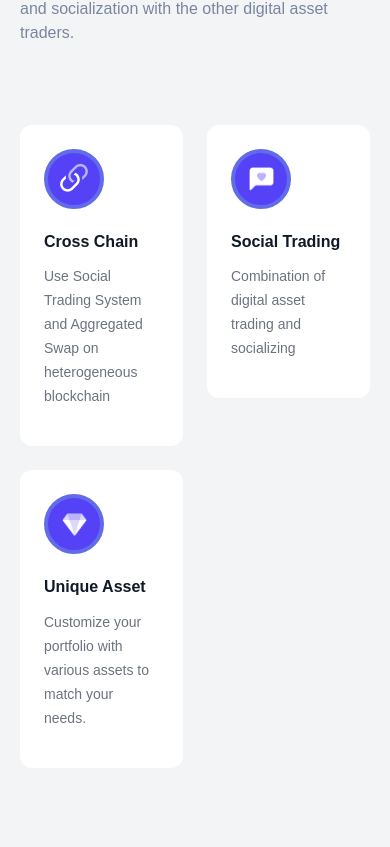
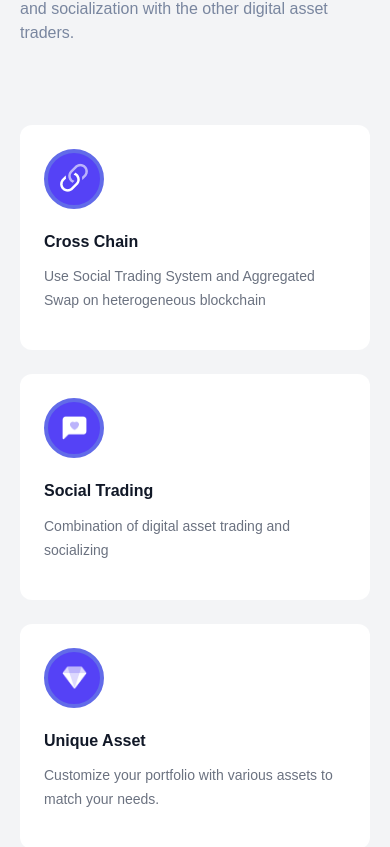
Before and after one commit to RaiFinance/RAI-Home, a React (Create React App) app: page / in a window 390 px wide. Shown: the part 1157-2004 px from the top of the page. Built offline with nearby package versions, Linux system fonts and the light colour scheme.

Commit message:
fix: carousal style bug

```diff
--- a/src/pages/Home/index.less
+++ b/src/pages/Home/index.less
@@ -108,7 +108,7 @@
   @media (max-width: 767px) {
       .header {
           width: 100vw;
-        grid-template-areas: "logo burger" "nav nav";
+        grid-template-areas: "logo burger";
       }
   }
   .ant-btn-primary{
@@ -204,6 +204,7 @@
       display: block;
       margin: 0 auto;
       width: auto;
+      max-width: 100%;
     }
   }
   .parteners2{
@@ -386,7 +387,8 @@
       border-radius: 12px;
       background: #fff;
       @media (max-width: 767px) {
-        padding-top: 80px;
+        padding-top: 0;
+        margin-top: 0;
       }
     }
     .slick-arrow{
@@ -458,7 +460,7 @@
         }
       }
       @media (max-width: 767px) {
-        display: flex!important;
+        display: none!important;
         justify-content: center;
         margin: 20px 0px 0px;
         a{
--- a/src/pages/Home/index.tsx
+++ b/src/pages/Home/index.tsx
@@ -400,6 +400,7 @@ const Home: React.FC = () =>  {
     const handleMediaQueryChange = (mediaQuery: any) => {
       if (mediaQuery.matches) {
         setIsSmallScreen(true);
+        setScrollHeight(72)
       } else {
         setIsSmallScreen(false);
       }
@@ -415,7 +416,7 @@ const Home: React.FC = () =>  {
                 <a href="https://medium.com/rai-finance/rai-finance-launches-global-mainnet-event-ac789ea8756d" target="_blank">Try RAI Finance main net product and win $50000 USD reward!</a>
             </HeaderNotification> */}
             <Header>
-                <HeaderContent className="header" style={{height: `${scrollHeight}px`}}>
+                <HeaderContent className="header" style={{height: `${isSmallScreen ? 64 : scrollHeight}px`}}>
                     <img className="Logo" src={Logo} alt="logo" />
                     <CSSTransition
                         in={!isSmallScreen || isNavVisible}
@@ -457,7 +458,7 @@ const Home: React.FC = () =>  {
                             gutter={[24, 24]}
                             className="raiFinance"
                         >
-                            <Col xs={12} sm={12} md={8} lg={8} xl={8}>
+                            <Col xs={24} sm={24} md={8} lg={8} xl={8}>
                                 <div className='item'>
                                     <div className='avator'>
                                         <img
@@ -468,7 +469,7 @@ const Home: React.FC = () =>  {
                                     <p>Use Social Trading System and Aggregated Swap on heterogeneous blockchain</p>
                                 </div>
                             </Col>
-                            <Col xs={12} sm={12} md={8} lg={8} xl={8}>
+                            <Col xs={24} sm={24} md={8} lg={8} xl={8}>
                                 <div className='item'>
                                     <div className='avator'>
                                         <img
@@ -479,7 +480,7 @@ const Home: React.FC = () =>  {
                                     <p>Combination of digital asset trading and socializing</p>
                                 </div>
                             </Col>
-                            <Col xs={12} sm={12} md={8} lg={8} xl={8}>
+                            <Col xs={24} sm={24} md={8} lg={8} xl={8}>
                                 <div className='item'>
                                     <div className='avator'>
                                         <img
```
Also changed, not shown: src/assets/images/home/METASENSE.svg (added), src/assets/images/home/Polynetwork.svg (added).
